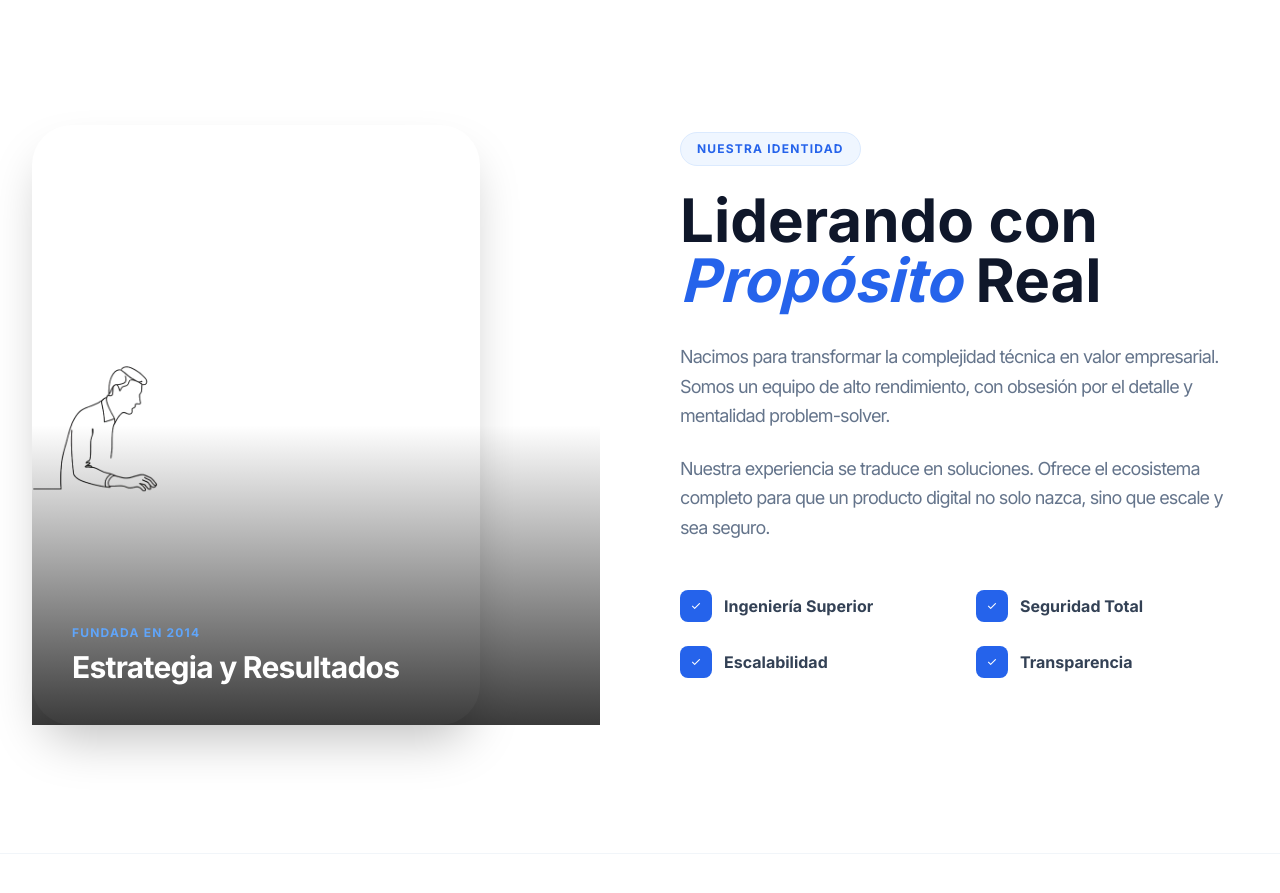
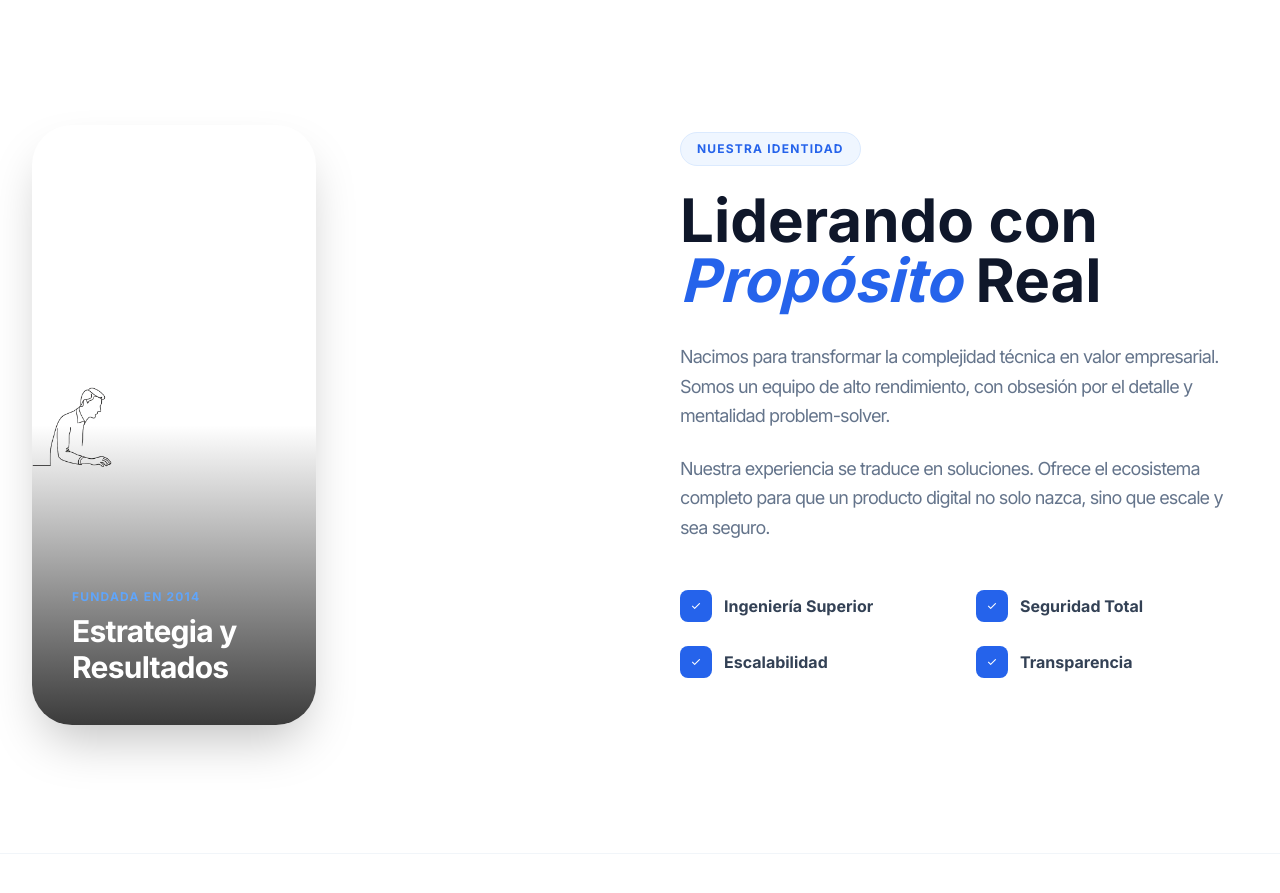
Before and after one commit to asinomas/paginaultima, a React (Vite) app in the folder Pagina_ultima/: page / in a window 1280 px wide. Shown: the part 2580-3473 px from the top of the page. Built offline with nearby package versions, Linux system fonts and the light colour scheme.

Commit message:
Update About.tsx

```diff
--- a/Pagina_ultima/src/components/About.tsx
+++ b/Pagina_ultima/src/components/About.tsx
@@ -7,28 +7,39 @@ const About: React.FC = () => {
       <section className="bg-white py-32 overflow-hidden">
         <div className="container mx-auto max-w-7xl px-6 lg:px-8">
           <div className="grid grid-cols-1 lg:grid-cols-2 gap-20 items-center">
+
             {/* IMAGEN A LA IZQUIERDA */}
-            <div className="relative hidden md:flex">
-              <div className="shadow-2xl rounded-[2.5rem]">
+            <div className="lg:w-1/2 flex justify-center relative hidden md:flex">
+              <div className="relative shadow-2xl rounded-[2.5rem]">
+
                 <img
                   src="./images/foto-about.webp"
                   className="h-[600px] w-full object-contain max-w-md transition-transform duration-[2s] group-hover:scale-105"
                   alt="Grupo de oficina en reunión"
                   loading="lazy"
                 />
-                <div className="absolute inset-0 bg-gradient-to-t from-[#0a0a0a]/80 via-transparent to-transparent"></div>
+
+                <div className="pointer-events-none absolute inset-0 rounded-[2.5rem] bg-gradient-to-t from-[#0a0a0a]/80 via-transparent to-transparent"></div>
+
                 <div className="absolute bottom-10 left-10">
-                  <p className="text-blue-400 font-bold uppercase tracking-widest text-xs mb-2">Fundada en 2014</p>
-                  <h4 className="text-3xl font-bold text-white tracking-tight">Estrategia y Resultados</h4>
+                  <p className="text-blue-400 font-bold uppercase tracking-widest text-xs mb-2">
+                    Fundada en 2014
+                  </p>
+                  <h4 className="text-3xl font-bold text-white tracking-tight">
+                    Estrategia y Resultados
+                  </h4>
                 </div>
               </div>
+
               <div className="absolute -bottom-10 -right-10 w-64 h-64 bg-blue-100 rounded-full blur-[80px] -z-10"></div>
             </div>
 
             {/* TEXTO A LA DERECHA */}
             <div>
               <div className="mb-6 inline-flex items-center gap-2 rounded-full bg-blue-50 px-4 py-2 border border-blue-100">
-                <span className="text-blue-600 text-xs font-bold uppercase tracking-widest">Nuestra Identidad</span>
+                <span className="text-blue-600 text-xs font-bold uppercase tracking-widest">
+                  Nuestra Identidad
+                </span>
               </div>
               <h2 className="text-4xl md:text-6xl font-extrabold text-slate-900 mb-8 leading-[1.1]">
                 Liderando con <span className="text-blue-600 italic">Propósito</span> Real
@@ -52,6 +63,7 @@ const About: React.FC = () => {
                 ))}
               </div>
             </div>
+
           </div>
         </div>
       </section>
```
